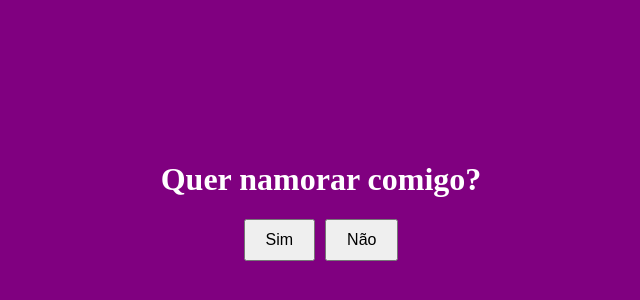
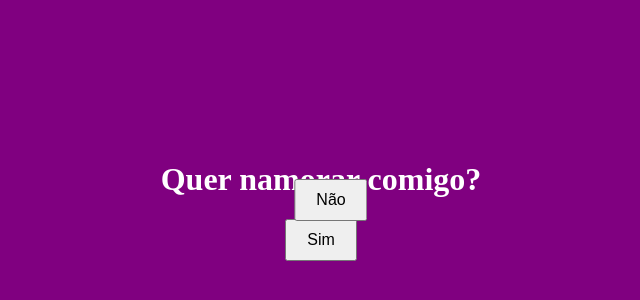
Before and after one commit to ArthurMatassoli/projeto_namoro, a plain HTML site: page index.html in a window 1280 px wide. Shown: the part 200-500 px from the top of the page, without its empty margins (319-959 px from the left). Drawn offline with Linux system fonts and the light colour scheme.

Commit message:
Update style.css

```diff
--- a/style.css
+++ b/style.css
@@ -26,4 +26,9 @@ button {
 
 #naoBtn {
     margin-left: 10px; /* Adiciona margem à esquerda para separar os botões */
+    position: absolute; /* Adiciona position absolute ao botão "Não" */
+    max-width: 100px; /* Limita a largura máxima do botão "Não" */
+    top: 50%; /* Mantém o botão verticalmente no centro */
+    left: 50%; /* Mantém o botão horizontalmente no centro */
+    transform: translate(-50%, -50%); /* Centraliza o botão "Não" */
 }
```
